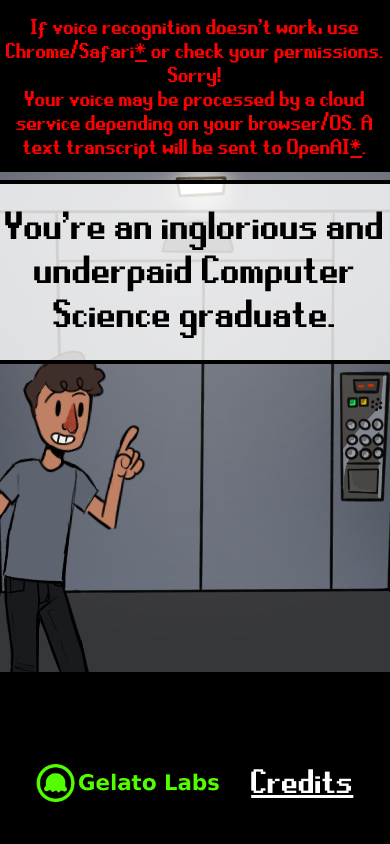
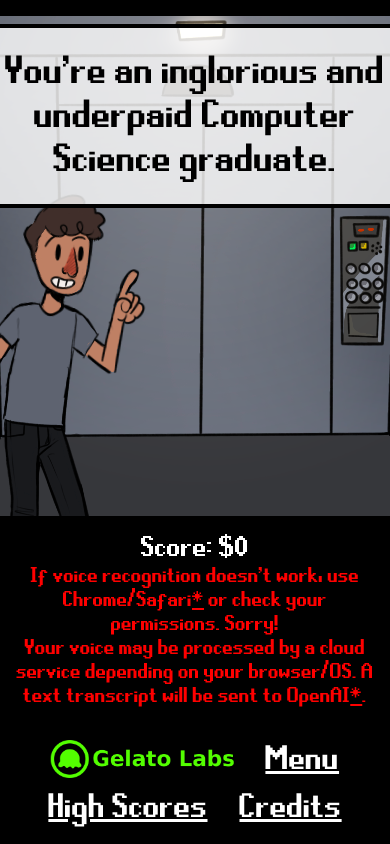
Before and after one commit to gelatolabs/pitchplease, a website: page public/game.html in a window 390 px wide. Shown: the top 844 px of the page. Drawn offline with Linux system fonts and the light colour scheme.

Commit message:
fix mobile layout

```diff
--- a/public/game.html
+++ b/public/game.html
@@ -10,21 +10,6 @@
 </head>
 
 <body>
-  <div id="info">
-    <p id="warning">If voice recognition doesn't work, use Chrome/Safari<a href="https://caniuse.com/speech-recognition"
-        target="_blank" rel="noopener noreferrer">*</a> or check your permissions. Sorry!<br />
-      Your voice may be processed by a cloud service depending on your browser/OS. A text transcript will be sent to
-      OpenAI<a href="https://openai.com/enterprise-privacy#:~:text=API%20Platform%20FAQ,-What%20is%20the"
-        target="_blank" rel="noopener noreferrer">*</a>.</p><br />
-    <p id="score">Score: $0</p>
-  </div>
-  <div id="footer">
-    <a id="gelato" href="https://gelatolabs.xyz" onclick="new Audio('audio/meow.mp3').play()" target="_blank"
-      rel="noopener noreferrer">
-      <img src="img/gelato.png" alt="Gelato Labs" />
-    </a>
-    <a id="credits" href="credits.html" target="_blank">Credits</a>
-  </div>
   <div id="elevator">
     <div id="speechBubbleContainer">
       <div id="speechBubble">
@@ -39,6 +24,24 @@
     </div>
   </div>
 
+  <div id="footer">
+    <p id="score">Score: $0</p>
+    <p id="warning">If voice recognition doesn't work, use Chrome/Safari<a href="https://caniuse.com/speech-recognition"
+        target="_blank" rel="noopener noreferrer">*</a> or check your permissions. Sorry!<br />
+      Your voice may be processed by a cloud service depending on your browser/OS. A text transcript will be sent to
+      OpenAI<a href="https://openai.com/enterprise-privacy#:~:text=API%20Platform%20FAQ,-What%20is%20the"
+        target="_blank" rel="noopener noreferrer">*</a>.</p><br />
+    <div id="footerSecondary">
+      <a id="gelato" href="https://gelatolabs.xyz" onclick="new Audio('audio/meow.mp3').play()" target="_blank"
+        rel="noopener noreferrer">
+        <img src="img/gelato.png" alt="Gelato Labs" />
+      </a>
+      <a href="/">Menu</a>
+      <a href="scores.html" target="_blank">High Scores</a>
+      <a href="credits.html" target="_blank">Credits</a>
+    </div>
+  </div>
+
   <script src="main.js"></script>
 </body>
 
--- a/public/style.css
+++ b/public/style.css
@@ -55,12 +55,12 @@ h2 {
 #elevator {
   position: absolute;
   left: 50%;
-  top: 50%;
+  top: 16px;
   width: 500px;
   height: 500px;
   background-image: url('img/elevator.png');
   overflow: hidden;
-  transform: translate(-50%, -50%);
+  transform: translateX(-50%);
   -webkit-touch-callout: none;
   -webkit-user-select: none;
   -khtml-user-select: none;
@@ -225,13 +225,22 @@ h2 {
 
 #footer {
   display: flex;
-  gap: 1em;
+  flex-direction: column;
+  align-items: center;
   position: absolute;
-  bottom: 1em;
+  top: 532px;
   left: 50%;
+  width: 95%;
   color: #fff;
   font-size: 32px;
   transform: translateX(-50%);
+}
+
+#footerSecondary {
+  display: flex;
+  gap: 0 1em;
+  flex-wrap: wrap;
+  justify-content: center;
 }
 
 #gelato {
@@ -298,3 +307,8 @@ h2 {
     opacity: 1;
   }
 }
+
+#scores {
+  color: #fff;
+  font-size: 44px;
+}
```
